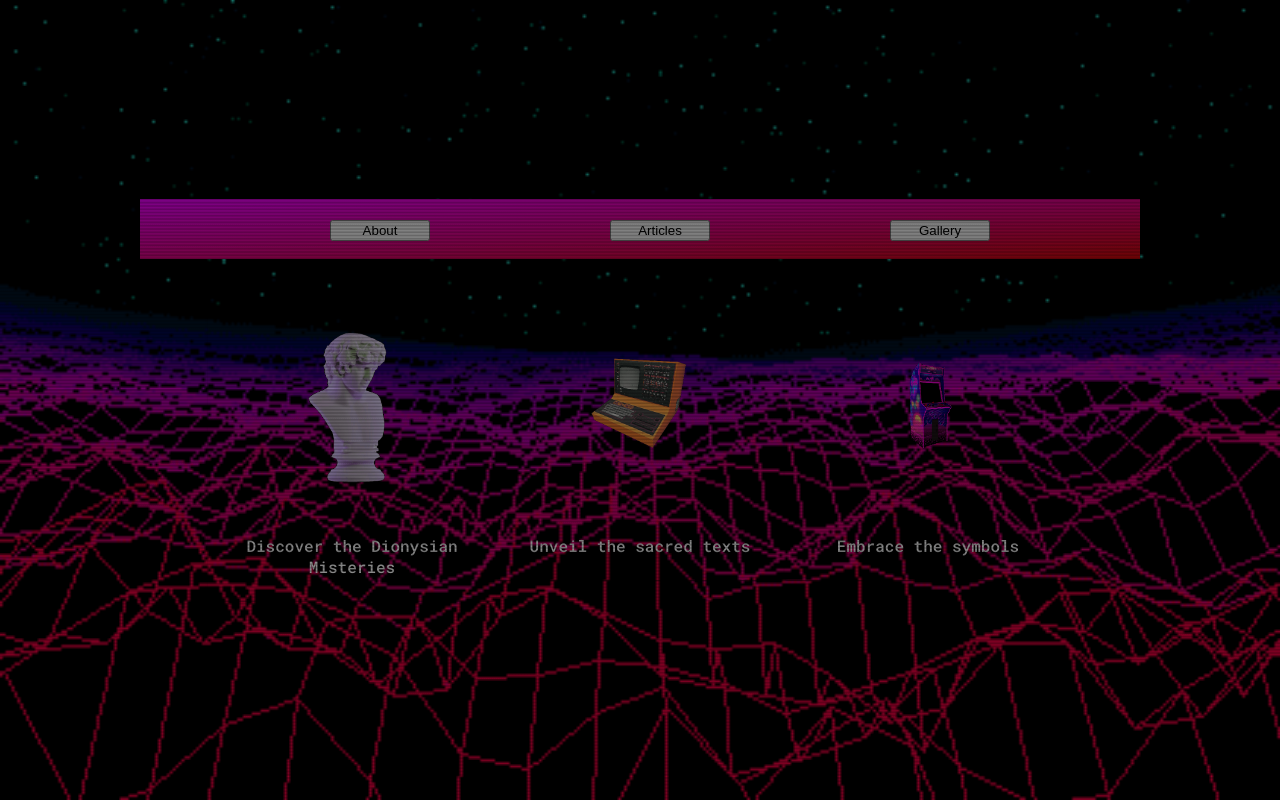
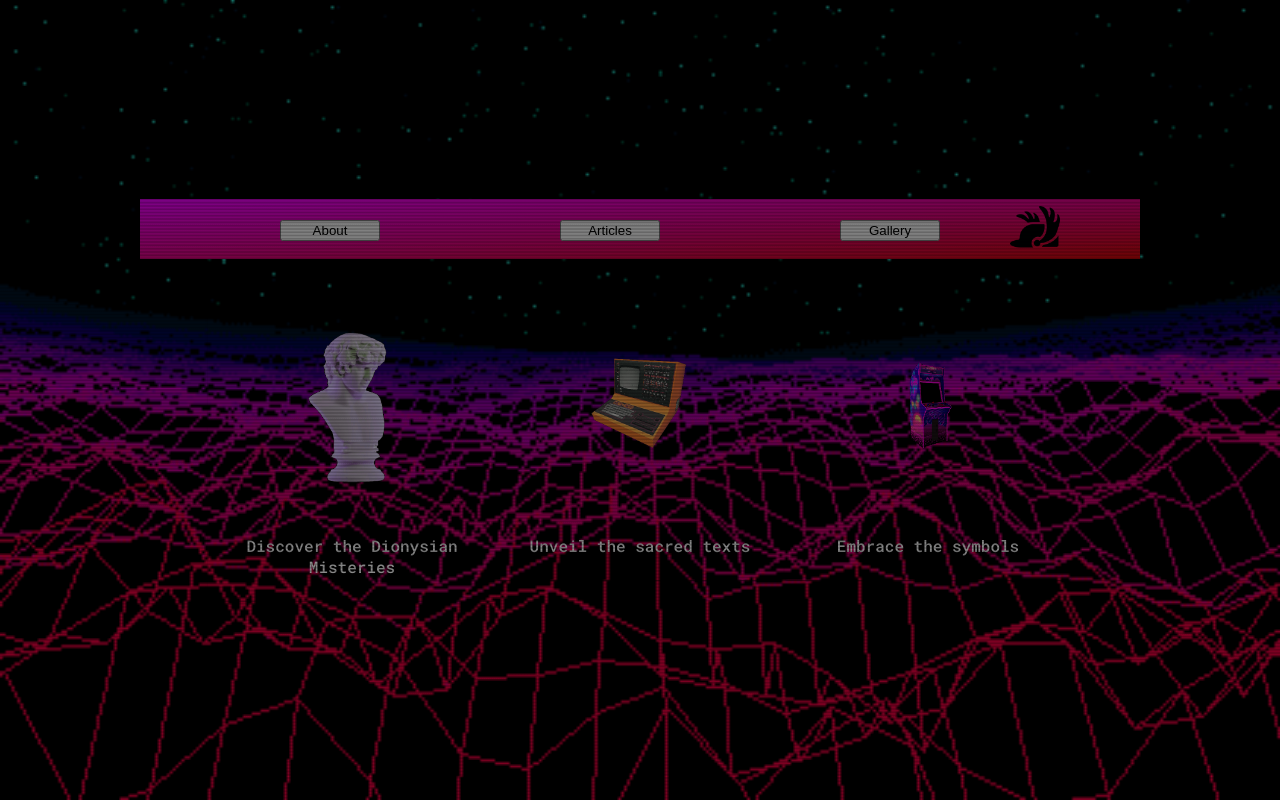
Before and after one commit to Eskaicito/project-dionysus, a React (Create React App) app: page / in a window 1280 px wide. Built offline with nearby package versions, Linux system fonts and the light colour scheme; a web font is replaced by a local one.

Commit message:
cart added

```diff
--- /dev/null
+++ b/src/components/cartwidget/CartWidget.css
@@ -0,0 +1,10 @@
+.cart{
+    width: 50px;
+    height: auto;
+    margin-left: 50px;
+    margin-top: 8px;
+}
+
+.cart img{
+    width: 100%;
+}
--- /dev/null
+++ b/src/components/cartwidget/CartWidget.js
@@ -0,0 +1,10 @@
+import './CartWidget.css'
+
+const Cart = () =>{
+    return(
+        <div className='cart'>
+            <img src='./hermes_symbol.png' />
+        </div>
+    )
+}
+export default Cart;
--- a/src/components/navbar/navbar.js
+++ b/src/components/navbar/navbar.js
@@ -1,5 +1,6 @@
 import 'augmented-ui'
 import './NavBar.css'
+import Cart from '../cartwidget/CartWidget'
 
 const NavBar = () => {
     return(
@@ -16,6 +17,7 @@ const NavBar = () => {
                         <button>Gallery</button>
                     </li>
                 </ul>
+            <Cart />
             </nav>
         </div>
     )
```
Also changed, not shown: public/hermes_symbol.png (added).
